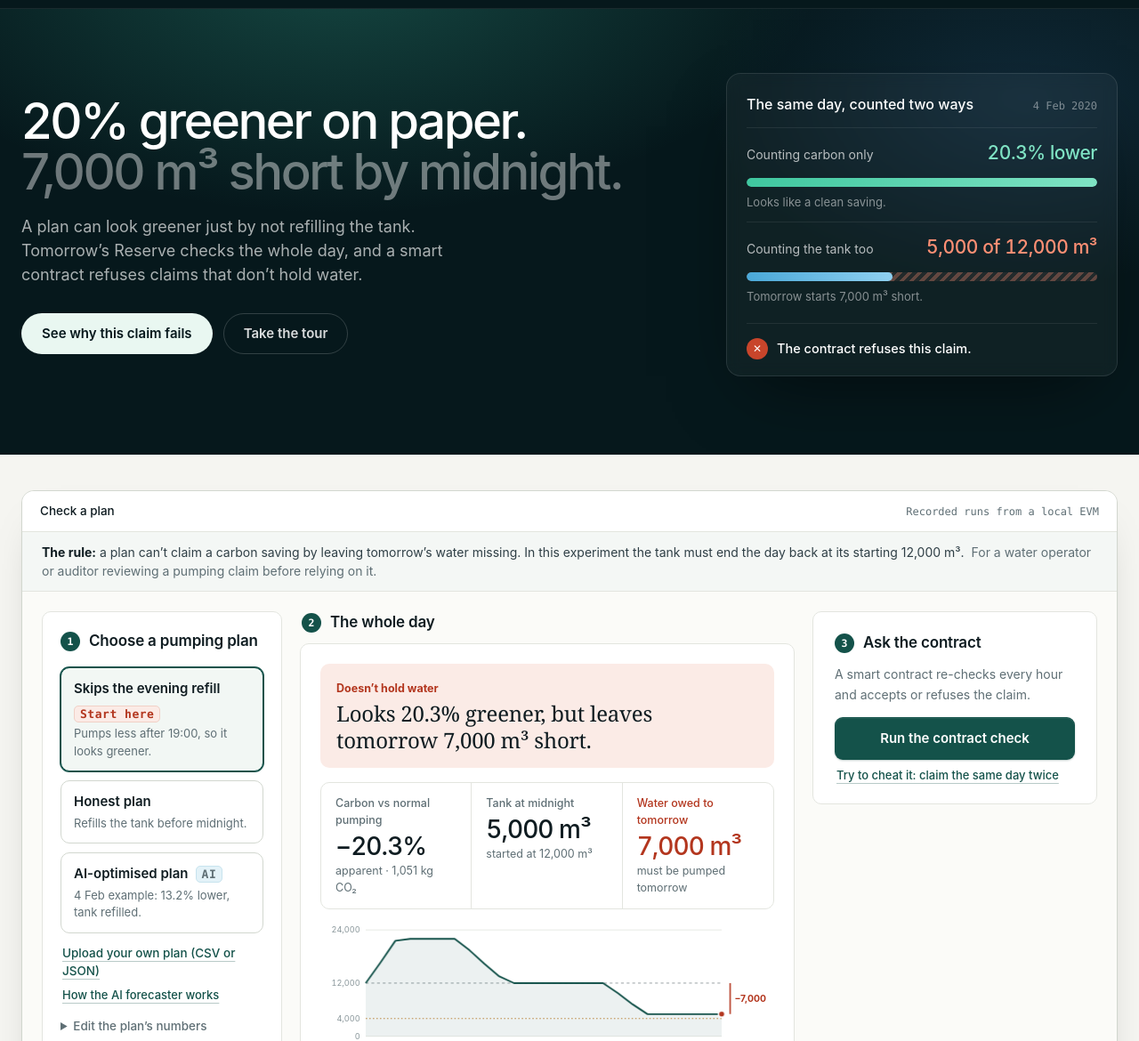
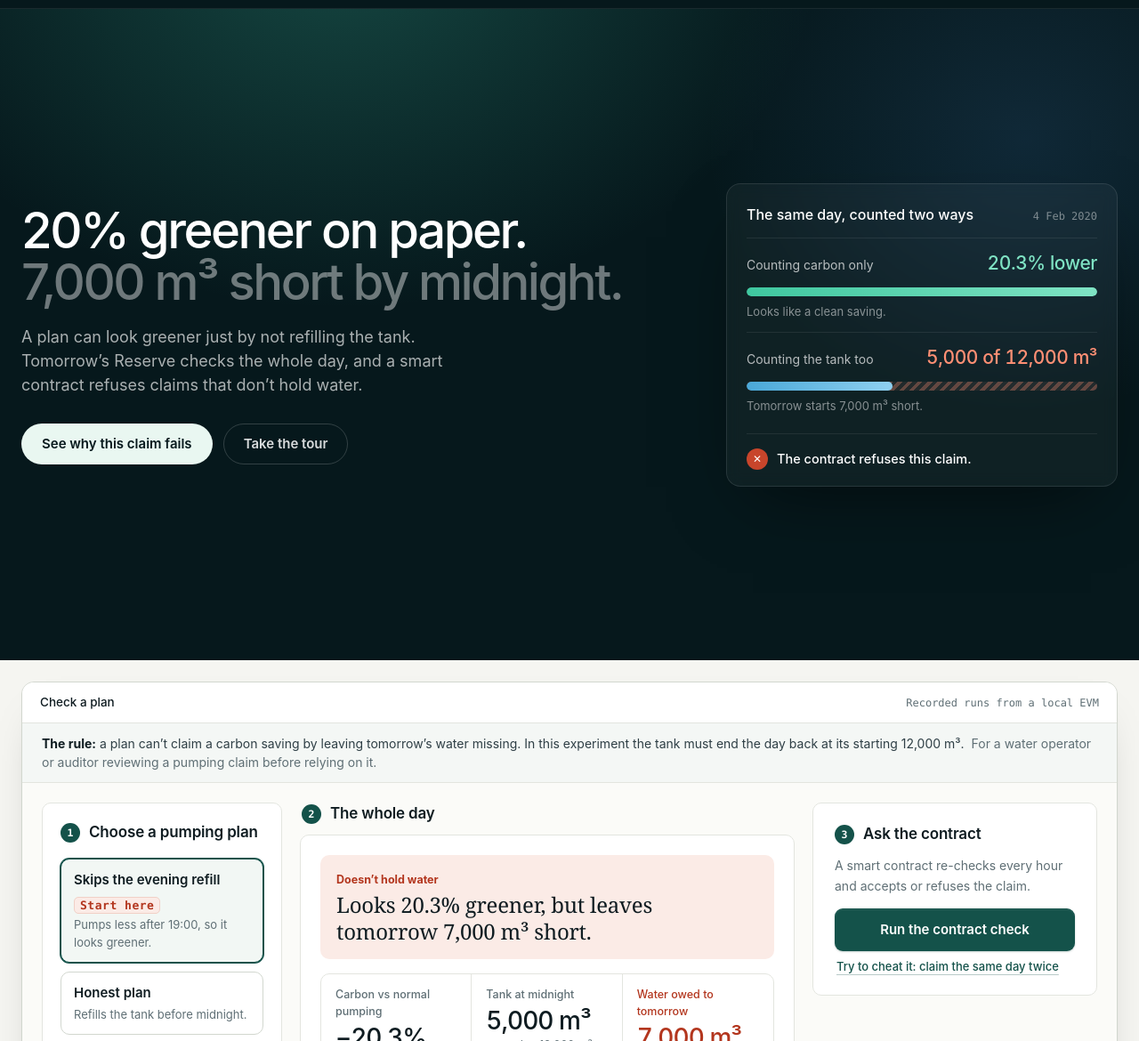
Before and after one commit to andreajanewilliams/tomorrows-reserve, a website: page pumpproof/site/index.html in a window 1280 px wide. Shown: the part 58-1228 px from the top of the page at 89% size. Drawn offline with Linux system fonts and the light colour scheme; no server answers.

Commit message:
let the hero fill the first screen

```diff
--- a/pumpproof/public/style.css
+++ b/pumpproof/public/style.css
@@ -650,3 +650,8 @@ details.hydro-boundary[open] summary{margin-bottom:6px}
 .verify-line{margin:10px 0 0!important;font-size:12.5px!important;color:var(--muted)!important}
 .verify-line code{font-size:12px;background:var(--soft);padding:2px 6px;border-radius:5px;color:var(--ink-2)}
 @media(max-width:760px){.usecase{grid-template-columns:1fr}}
+/* The hero fills the first screen, so nothing below peeks in half-cut. */
+.hero{min-height:calc(100svh - 68px);align-content:center;padding-top:48px;padding-bottom:48px}
+#external{margin-top:0;padding-top:24px}
+@media(max-width:900px){.hero{min-height:auto;padding-bottom:56px}#external{padding-top:20px}}
+#external{scroll-margin-top:68px}
--- a/pumpproof/site/style.css
+++ b/pumpproof/site/style.css
@@ -650,3 +650,8 @@ details.hydro-boundary[open] summary{margin-bottom:6px}
 .verify-line{margin:10px 0 0!important;font-size:12.5px!important;color:var(--muted)!important}
 .verify-line code{font-size:12px;background:var(--soft);padding:2px 6px;border-radius:5px;color:var(--ink-2)}
 @media(max-width:760px){.usecase{grid-template-columns:1fr}}
+/* The hero fills the first screen, so nothing below peeks in half-cut. */
+.hero{min-height:calc(100svh - 68px);align-content:center;padding-top:48px;padding-bottom:48px}
+#external{margin-top:0;padding-top:24px}
+@media(max-width:900px){.hero{min-height:auto;padding-bottom:56px}#external{padding-top:20px}}
+#external{scroll-margin-top:68px}
```
